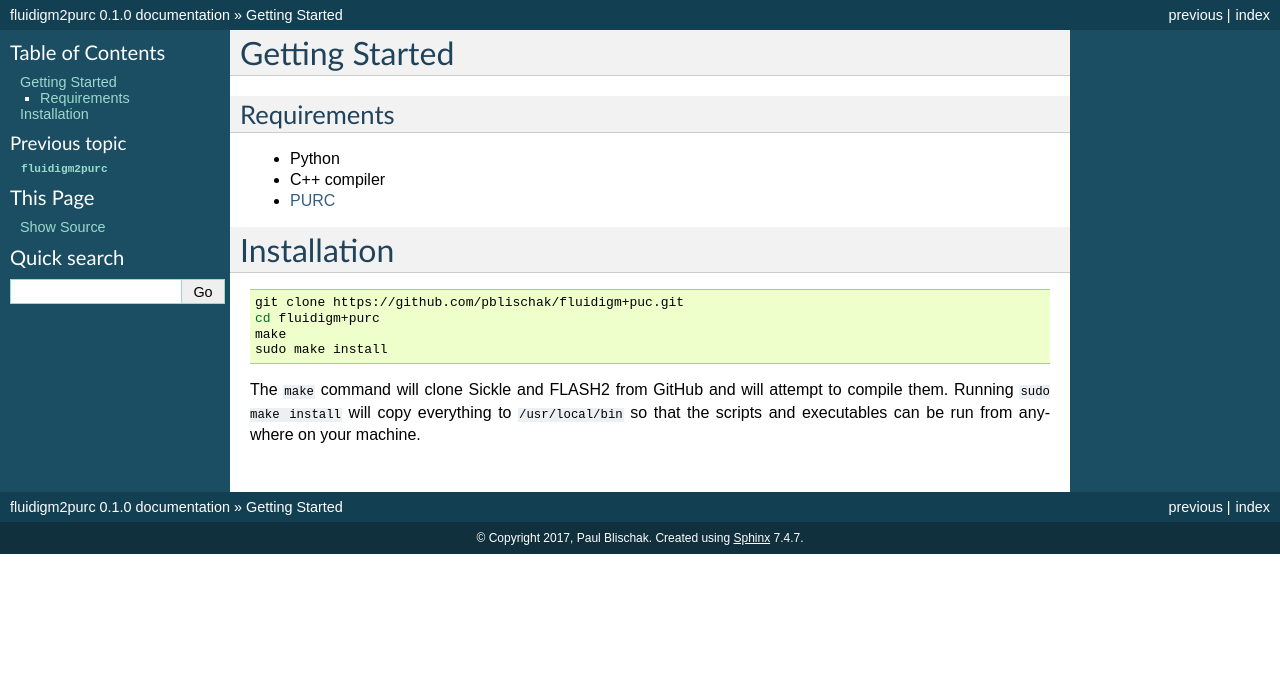
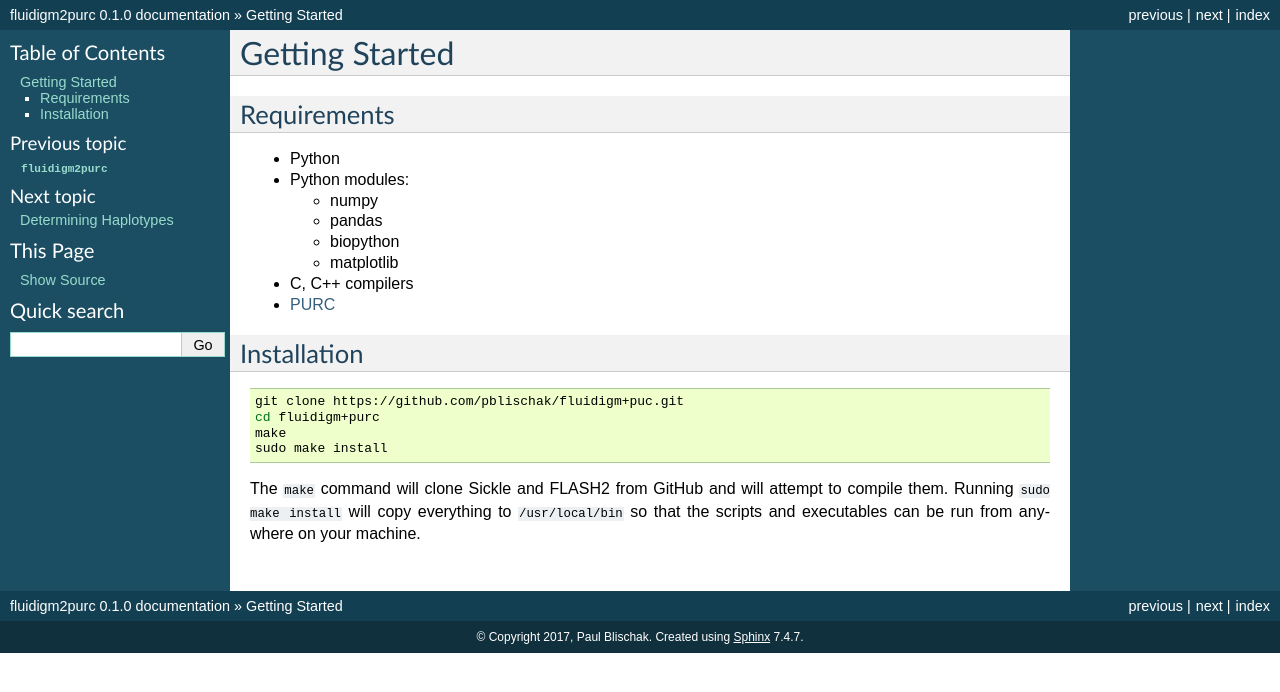
Before and after one commit to pblischak/fluidigm2purc, a Sphinx documentation site: the page built from docs/getting_started.rst, in a window 1280 px wide. Shown: the top 692 px of the page. Built offline with Sphinx 7.4.7, drawn with Linux system fonts in a browser that asks for light colours.

```diff
--- a/docs/getting_started.rst
+++ b/docs/getting_started.rst
@@ -7,11 +7,18 @@ Requirements
 ------------
 
 -  Python
--  C++ compiler
--  `PURC <https://bitbucket.org/crothfels/purc>`_
+-  Python modules:
+
+   -  numpy
+   -  pandas
+   -  biopython
+   -  matplotlib
+
+-  C, C++ compilers
+-  `PURC <https://bitbucket.org/crothfels/purc>`__
 
 Installation
-============
+------------
 
 .. code:: bash
 
--- a/docs/index.rst
+++ b/docs/index.rst
@@ -13,6 +13,7 @@ Documentation
    :maxdepth: 1
 
    getting_started.rst
+   haplotyping.rst
 
 Tutorials
 ---------
```
Also changed, not shown: docs/haplotyping.rst (added, +18 -0 lines), .travis.yml.
